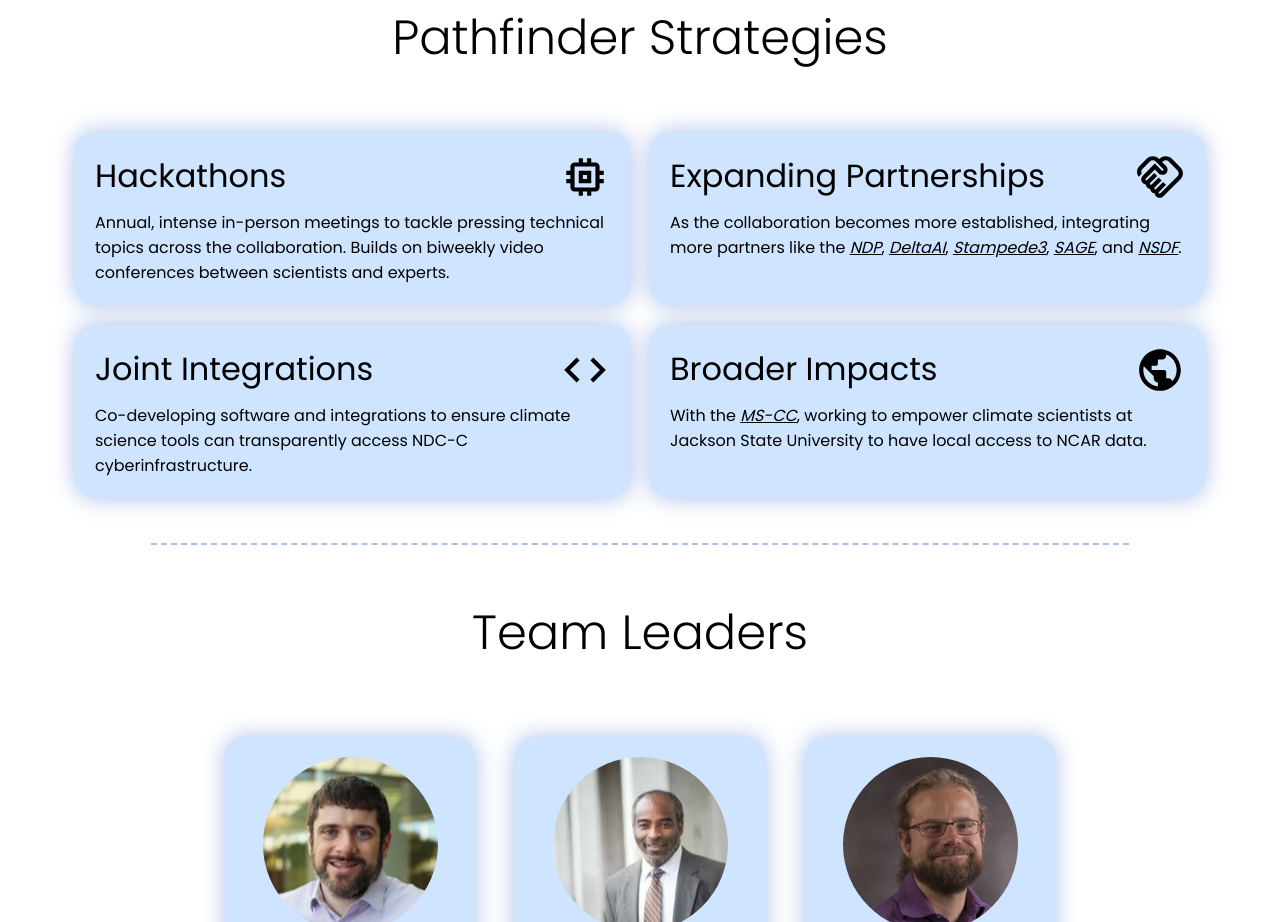
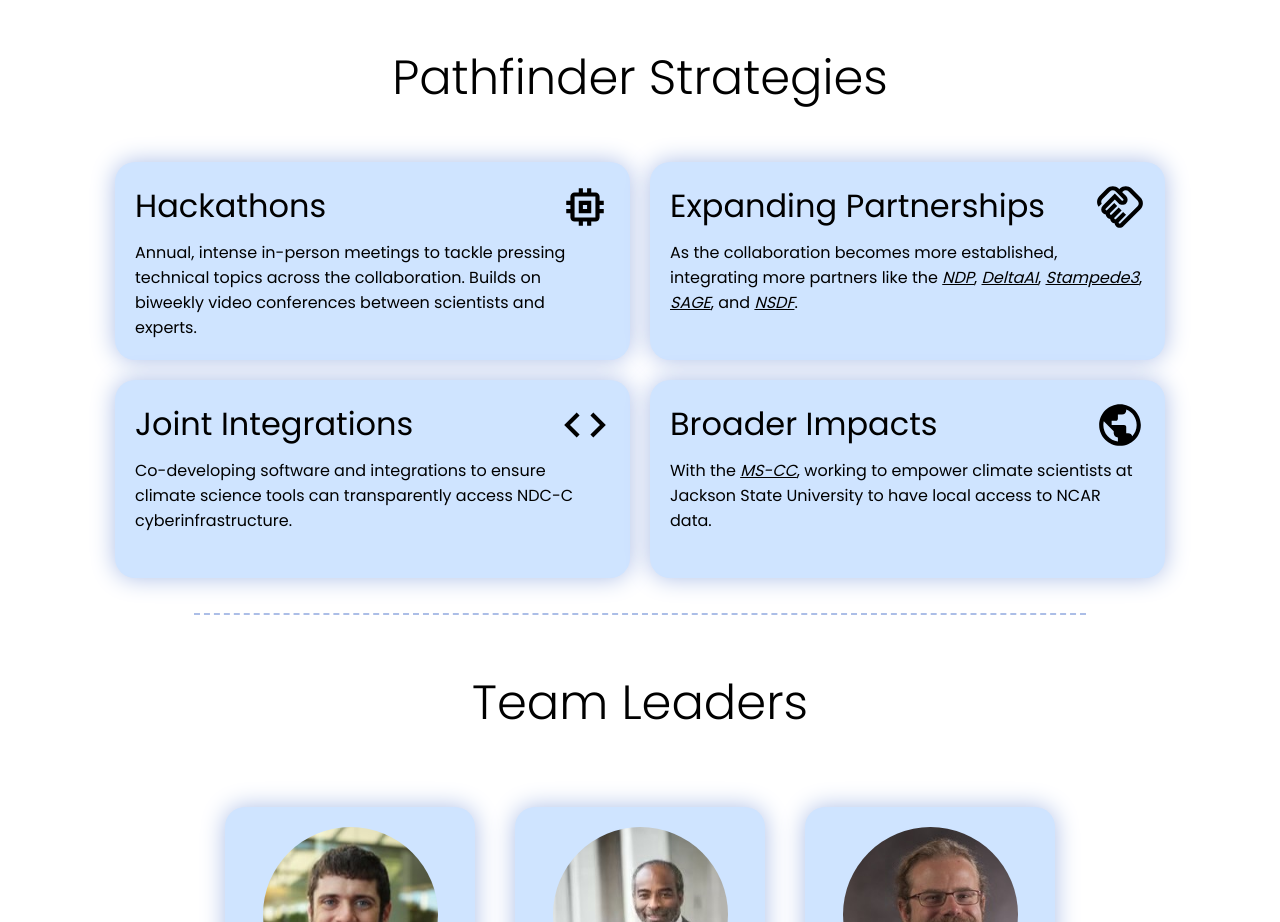
Before and after one commit to djw8605/pathfinders-website, a Next.js app: page / in a window 1280 px wide. Shown: the part 1720-2642 px from the top of the page. Built offline with nearby package versions, Linux system fonts and the light colour scheme.

Commit message:
Make main width slightly smaller, strategies grid now mimics partner list grid

```diff
--- a/src/app/globals.css
+++ b/src/app/globals.css
@@ -10,7 +10,7 @@ body {
 
 main {
   min-width: 30%;
-  max-width: 1200px;
+  max-width: 1100px;
 
   margin: 0px auto 0px auto;
   border-end-end-radius: 20px;
--- a/src/components/PartnerList/index.tsx
+++ b/src/components/PartnerList/index.tsx
@@ -36,6 +36,11 @@ const pelicanItem: SxProps = {
   width: "100%",
 
   flexDirection: "row",
+
+  display: {
+    xs: "block",
+    sm: "flex",
+  },
 };
 
 const pelicanLeft: SxProps = {
--- a/src/components/Strategies.tsx
+++ b/src/components/Strategies.tsx
@@ -17,20 +17,23 @@ const header: CSSProperties = {
 };
 
 const cardContainer: SxProps = {
-  display: {
-    xs: "block",
-    sm: "grid",
-  },
+  display: "grid",
   paddingBottom: "20px",
 
-  gridTemplateColumns: "1fr 1fr",
-  gridTemplateRows: "1fr 1fr",
+  gridTemplateColumns: {
+    xs: "1fr",
+    sm: "1fr 1fr",
+  },
+  gridTemplateRows: {
+    xs: "1fr 1fr 1fr 1fr",
+    sm: "1fr 1fr",
+  },
   justifyContent: "center",
+  gap: "20px",
 };
 
 const card: SxProps = {
   padding: "20px",
-  margin: "10px",
 
   borderRadius: "20px",
   bgcolor: "primary.main",
```
